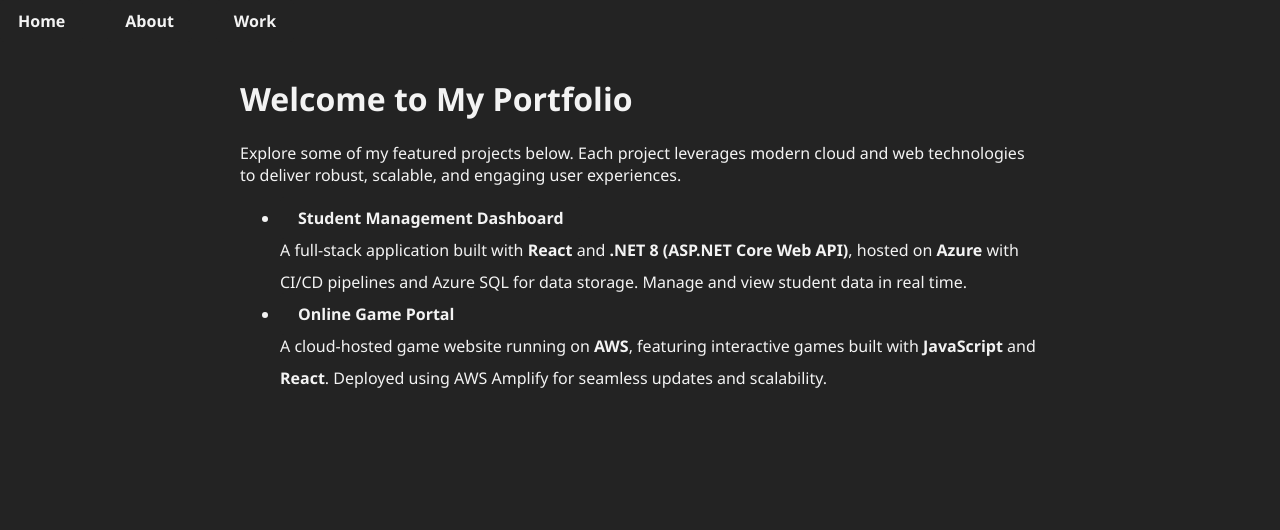
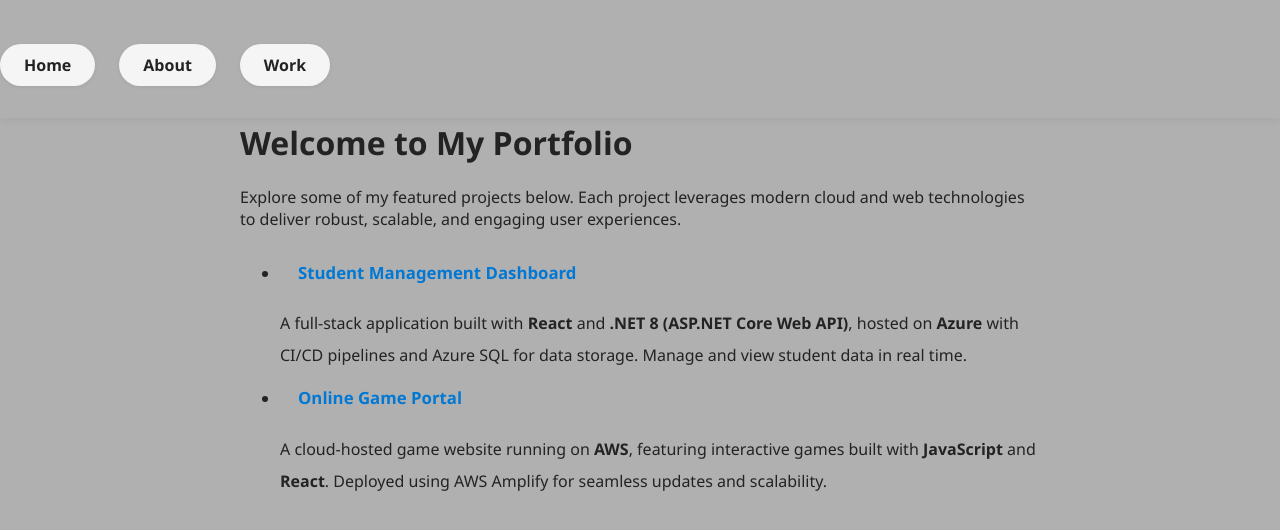
Before and after one commit to mohibkohi/my-app, a React (Create React App) app: page / in a window 1280 px wide. Shown: the top 530 px of the page. Built offline with nearby package versions, Linux system fonts and the light colour scheme.

Commit message:
added new logo also updated some css to look better

```diff
--- a/public/index.html
+++ b/public/index.html
@@ -4,6 +4,7 @@
     <meta charset="UTF-8">
     <meta name="viewport" content="width=device-width, initial-scale=1.0">
     <title>Azure SQL User Interface</title>
+    <link rel="icon" href="%PUBLIC_URL%/logo1.png" />
 </head>
 <body>
     <div id="root"></div>
--- a/src/App.tsx
+++ b/src/App.tsx
@@ -28,7 +28,7 @@ const App: React.FC = () => {
           <Link className="nav-link" to="/work" onClick={() => setMenuOpen(false)}>Work</Link>
         </nav>
       </header>
-      <div style={{ maxWidth: 800, margin: '0 auto' }}>
+      <div className="app-content" style={{ maxWidth: 800, margin: '0 auto' }}>
         <Routes>
           <Route path="/" element={<HomePage />} />
           <Route path="/about" element={<AboutPage />} />
--- a/src/CSS/index.css
+++ b/src/CSS/index.css
@@ -1,32 +1,35 @@
 body, #root {
-  background: #232323;
-  color: #f3f3f3;
+  background: #b0b0b0;
+  color: #232323;
   min-height: 100vh;
   margin: 0;
   font-family: 'Segoe UI', Arial, sans-serif;
 }
 
 .nav-link {
-  color: #f3f3f3;
-  background: #232323;
-  padding: 10px 18px;
-  border-radius: 4px;
+  color: #232323;
+  background: #f5f5f5;
+  padding: 10px 24px;
+  border-radius: 24px;
   text-decoration: none;
   font-weight: 600;
-  transition: background 0.2s, color 0.2s;
+  transition: background 0.2s, color 0.2s, box-shadow 0.2s;
   margin-right: 8px;
   font-size: 1rem;
   display: inline-block;
+  box-shadow: 0 1px 4px rgba(0,0,0,0.06);
 }
 
 .nav-link:hover, .nav-link:focus {
-  background: #232323;
-  color: #f3f3f3;
-  border-bottom: 2px solid #ffffff;
+  background: #e0e0e0;
+  color: #0078d4;
+  border-bottom: none;
+  box-shadow: 0 2px 8px rgba(0,0,0,0.10);
 }
 
 nav {
   flex-wrap: wrap;
+  margin-top: 0;
 }
 
 .user-table-form {
@@ -63,6 +66,14 @@ nav {
     width: 100%;
     box-sizing: border-box;
   }
+  .app-content {
+    padding-left: 12px;
+    padding-right: 12px;
+  }
+  .user-table-container {
+    padding-left: 8px !important;
+    padding-right: 8px !important;
+  }
 }
 
 /* User table container responsive width */
@@ -72,7 +83,8 @@ nav {
   margin: 0 auto;
   box-sizing: border-box;
   padding: 24px;
-  background: #232323;
+  background: #e0e0e0;
+  color: #232323;
   border-radius: 8px;
 }
 
@@ -87,9 +99,26 @@ nav {
 }
 
 header {
-  position: relative;
-  min-height: 56px; /* Ensures space for burger even when nav is hidden */
+  position: fixed;
+  top: 0;
+  left: 0;
+  width: 100vw;
+  background: #b0b0b0;
   z-index: 1002;
+  min-height: 72px;      /* Increased from 56px to 72px */
+  box-shadow: 0 2px 8px rgba(0,0,0,0.06);
+  padding-top: 12px;     /* Add extra space inside header */
+}
+
+/* Remove margin-top from nav/main-nav, since header is now fixed */
+nav,
+.main-nav {
+  margin-top: 0;
+}
+
+/* Add more top padding to content so it's not hidden */
+.app-content {
+  padding-top: 100px;     /* Match header height + extra space */
 }
 
 /* Move burger to the right */
@@ -122,6 +151,7 @@ header {
   display: flex;
   gap: 16px;
   margin-bottom: 32px;
+  margin-top: 0;
 }
 
 @media (max-width: 600px) {
@@ -160,3 +190,30 @@ header {
     padding: 14px 0;
   }
 }
+
+.project-link-card {
+  display: inline-block;
+  /* background: #f5f5f5; */ /* Remove background */
+  color: #0078d4;
+  border-radius: 6px;
+  padding: 10px 18px;
+  margin-bottom: 8px;
+  font-weight: 600;
+  text-decoration: none;
+  box-shadow: none; /* Remove box-shadow */
+  transition: color 0.2s, text-decoration 0.2s;
+  font-size: 1.05rem;
+}
+
+.project-link-card:hover, .project-link-card:focus {
+  /* background: #e0e0e0; */ /* Remove hover background */
+  color: #005fa3;
+  text-decoration: underline;
+}
+
+@media (min-width: 601px) {
+  nav,
+  .main-nav {
+    margin-top: 32px;
+  }
+}
--- a/src/components/HomePage.tsx
+++ b/src/components/HomePage.tsx
@@ -9,8 +9,8 @@ const HomePage: React.FC = () => (
     </p>
     <ul style={{ lineHeight: 2 }}>
       <li>
-        <Link to="/work" className="nav-link" style={{ display: 'inline' }}>
-          <strong>Student Management Dashboard</strong>
+        <Link to="/work" className="project-link-card">
+          Student Management Dashboard
         </Link>
         <br />
         <span>
@@ -20,12 +20,11 @@ const HomePage: React.FC = () => (
       <li>
         <a
           href="https://main.d21iopdt05d7sj.amplifyapp.com/"
-          className="nav-link"
-          style={{ display: 'inline' }}
+          className="project-link-card"
           target="_blank"
           rel="noopener noreferrer"
         >
-          <strong>Online Game Portal</strong>
+          Online Game Portal
         </a>
         <br />
         <span>
```
Also changed, not shown: public/logo.png (added), public/manifest.json.
